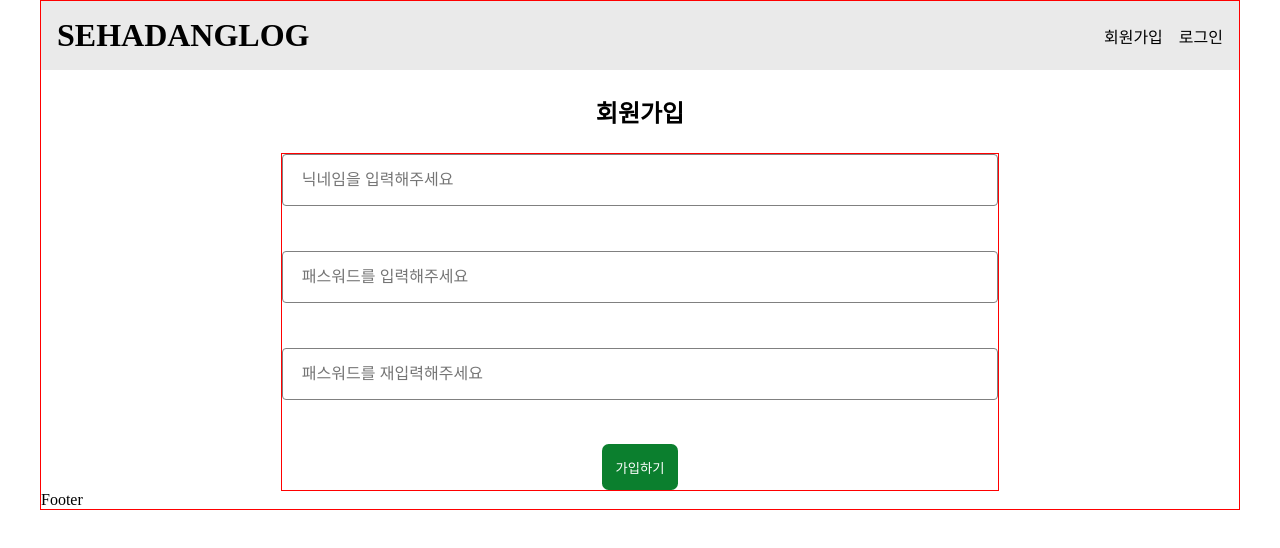
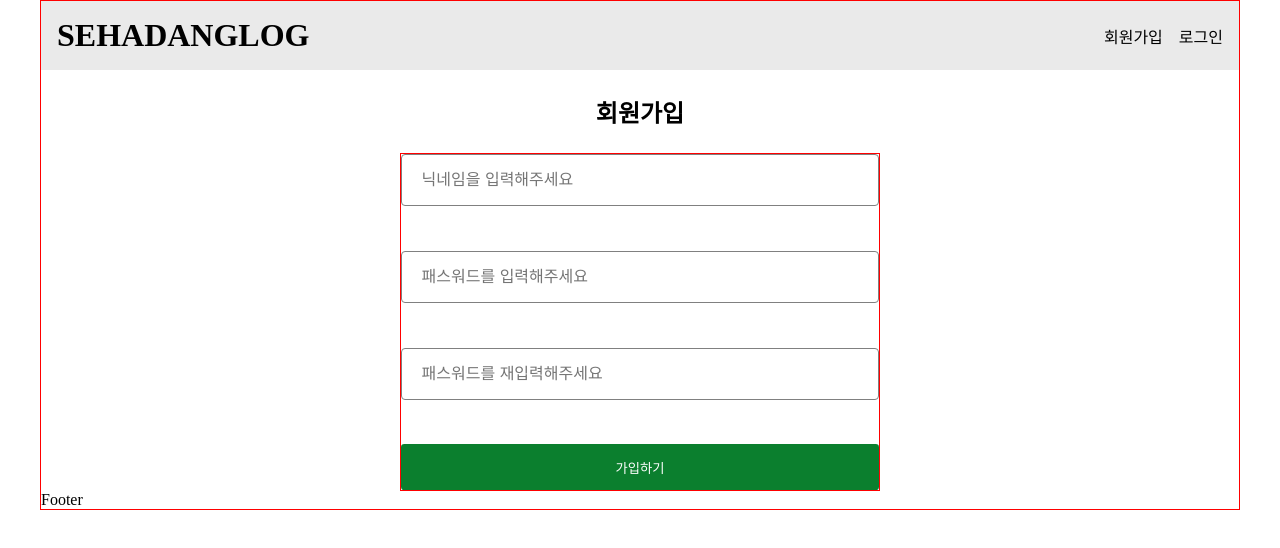
Before and after one commit to ureca-react-blog/Frontend, a React (Vite) app: page /register in a window 1280 px wide. Shown: the top 548 px of the page. Built offline with nearby package versions, Linux system fonts and the light colour scheme; no server answers.

Commit message:
🎨 style: 회원가입/로그인 UI 변경

```diff
--- a/src/pages/LoginPage.jsx
+++ b/src/pages/LoginPage.jsx
@@ -24,9 +24,7 @@ export const LoginPage = () => {
       return
     }
     if (!/^[a-zA-Z][a-zA-Z0-9]{3,}$/.test(value)) {
-      setErroruserName(
-        '사용자명은 4자 이상이어야 하며 영어로 시작해야 합니다. 공백은 입력할 수 없습니다'
-      )
+      setErroruserName('사용자명은 영문 4자 이상이어야 합니다. 공백은 입력할 수 없습니다')
     } else {
       setErroruserName('')
     }
--- a/src/pages/Registerpage.jsx
+++ b/src/pages/Registerpage.jsx
@@ -21,9 +21,7 @@ export const Registerpage = () => {
       return
     }
     if (!/^[a-zA-Z][a-zA-Z0-9]{3,}$/.test(value)) {
-      setErroruserName(
-        '사용자명은 4자 이상이어야 하며 영어로 시작해야 합니다. 공백은 입력할 수 없습니다'
-      )
+      setErroruserName('사용자명은 영문 4자 이상이어야 합니다. 공백은 입력할 수 없습니다')
     } else {
       setErroruserName('')
     }
--- a/src/pages/registerpage.module.css
+++ b/src/pages/registerpage.module.css
@@ -5,7 +5,7 @@
 }
 
 .container {
-  width: 60%;
+  width: 40%;
   margin: auto;
   border: 1px solid red;
   display: flex;
@@ -33,9 +33,10 @@
 }
 
 .container button {
+  width: 100%;
   padding: 1em;
   background-color: rgb(11, 127, 46);
   color: white;
-  border-radius: 0.5em;
+  border-radius: 0.25em;
   align-self: center; /* 버튼만 중앙 정렬 */
 }
```
